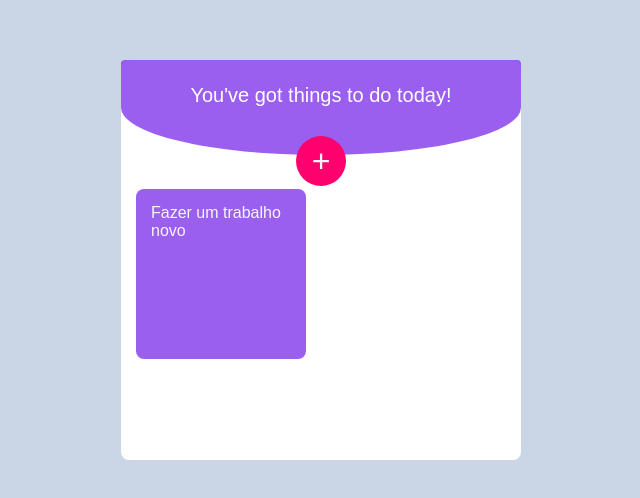
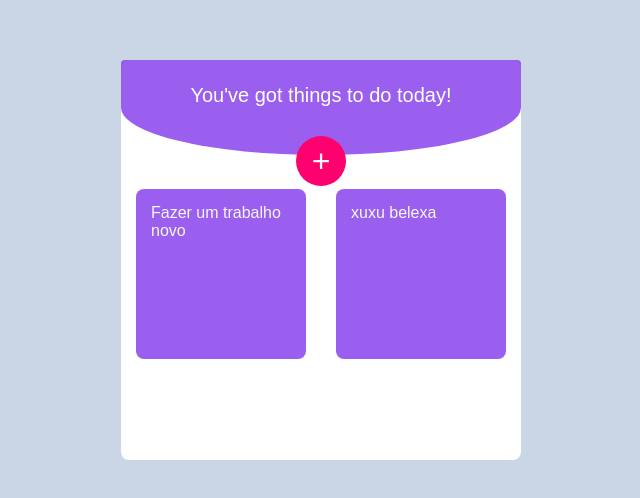
Before and after one commit to flaviobag/todolisst-react, a React (Create React App) app: page / in a window 1280 px wide. Shown: the part 140-638 px from the top of the page, without its empty margins (319-959 px from the left). Built offline with nearby package versions, Linux system fonts and the light colour scheme; data requests are answered from the project's data file.

Commit message:
arruma o json e espaçamento

```diff
--- a/db.json
+++ b/db.json
@@ -3,6 +3,10 @@
     {
       "title": "Fazer um trabalho novo",
       "id": 1
+    },
+    {
+      "title": "xuxu belexa",
+      "id": 2
     }
   ]
 }
--- a/package.json
+++ b/package.json
@@ -17,8 +17,6 @@
     "build": "react-scripts build",
     "test": "react-scripts test",
     "eject": "react-scripts eject"
-
-
   },
   "eslintConfig": {
     "extends": [
--- a/src/components/List/List.js
+++ b/src/components/List/List.js
@@ -14,7 +14,7 @@ const List = ({cards, setCards}) => {
     return(
     <ul className="cards">
         {
-            cards.map((card, index) => (<Card key={index} handleDelete={handleDelete} id={card.id} title={card.title} />))
+            cards.map((card) => (<Card key={card.id} handleDelete={handleDelete} id={card.id} title={card.title} />))
         }
     </ul>
 )}
```
Also changed, not shown: 1 other file (tests, documents, lock files or other folders).
